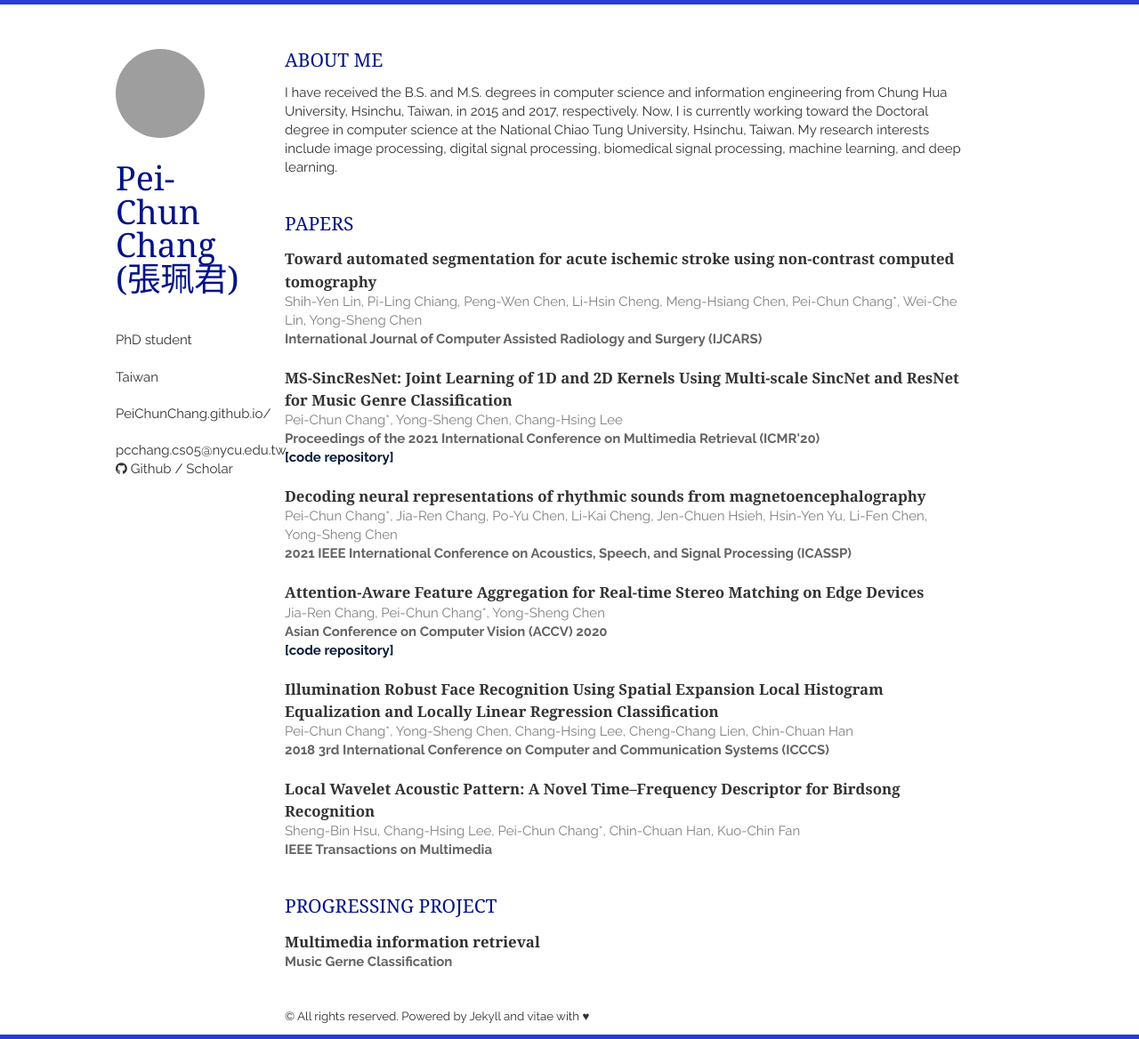
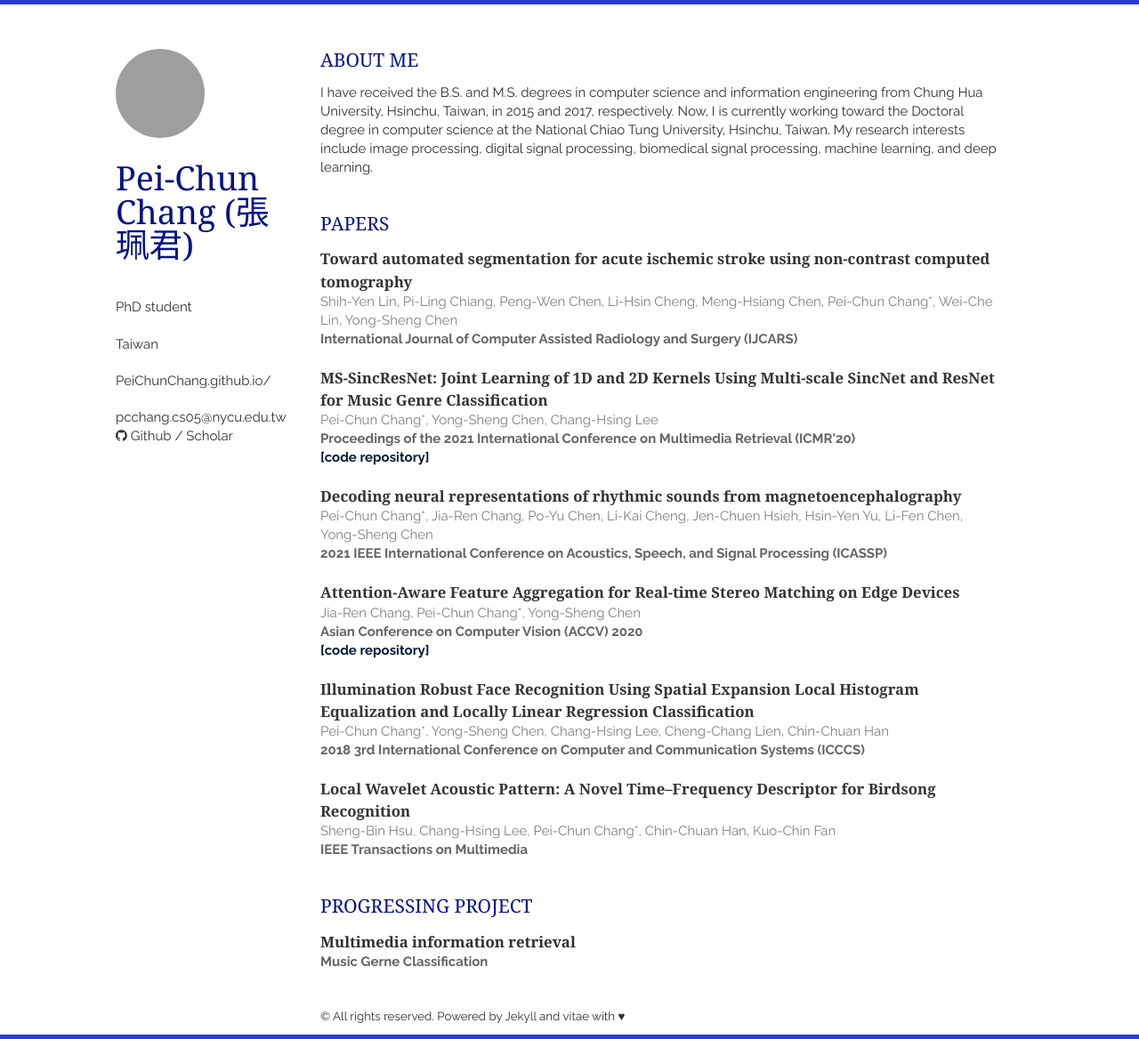
Before and after one commit to PeiChunChang/PeiChunChang.github.io, a Jekyll site: the page built from index.html, in a window 1280 px wide. Shown: the whole page at 89% size. Built offline with Jekyll 4.4.1, drawn with Linux system fonts in a browser that asks for light colours; nearby versions of some CDN libraries; the list of posts is cut into pages by our own code; a style sheet for code colours, icons or effects is not loaded; grey boxes are pictures that could not be loaded.

Commit message:
Update skeleton.css

```diff
--- a/static/css/skeleton.css
+++ b/static/css/skeleton.css
@@ -34,7 +34,7 @@
     .container .one.column,
     .container .one.columns                     { width: 40px;  }
     .container .two.columns                     { width: 100px; }
-    .container .three.columns                   { width: 160px; }
+    .container .three.columns                   { width: 200px; }
     .container .four.columns                    { width: 220px; }
     .container .five.columns                    { width: 280px; }
     .container .six.columns                     { width: 340px; }
```
